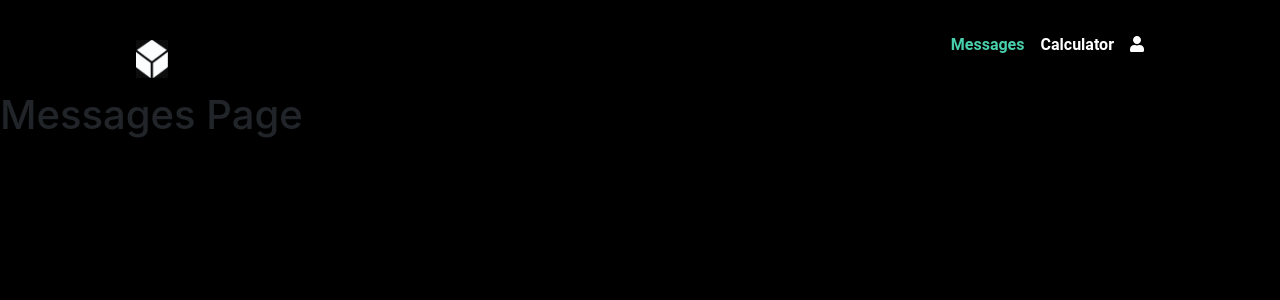
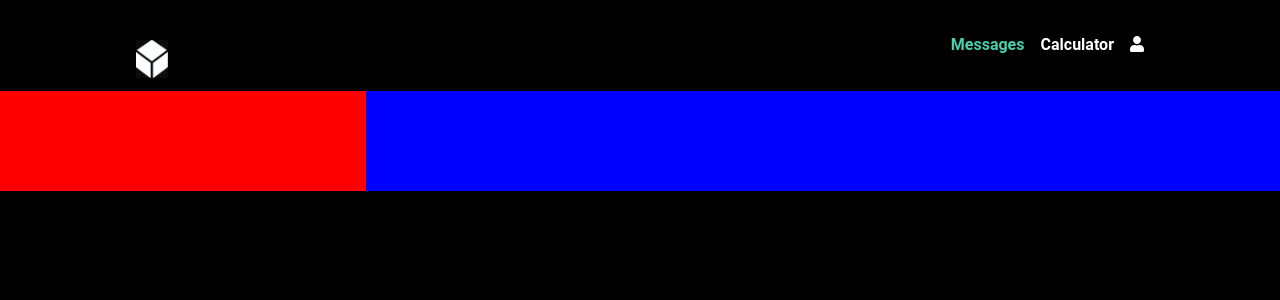
Before and after one commit to AndreiaGouveia/SSIN, a React (Create React App) app in the folder fe/: page /messages in a window 1280 px wide. Shown: the top 300 px of the page. Built offline with nearby package versions, Linux system fonts and the light colour scheme.

Commit message:
Start messages page

```diff
--- /dev/null
+++ b/fe/src/CSS/Messages.css
@@ -0,0 +1,26 @@
+#container {
+    display: flex;
+    flex-direction: row;
+}
+
+@media (max-width: 991px) {
+    #container {
+        flex-direction: column;
+    }
+}
+
+#container > * {
+    width: 100%;
+    height: 100px;
+}
+
+#contacts {
+    background-color: red;
+    flex-shrink: 2.5;
+    overflow: auto;
+    overflow-wrap: break-word;
+}
+
+#messages {
+    background-color: blue;
+}
--- a/fe/src/Pages/Messages.jsx
+++ b/fe/src/Pages/Messages.jsx
@@ -1,4 +1,5 @@
 import React from 'react';
+import './../CSS/Messages.css';
 
 class Messages extends React.Component {
 	constructor(props) {
@@ -10,7 +11,14 @@ class Messages extends React.Component {
 	render() {
 		return (
 			<>
-				<h1>Messages Page</h1>
+				<div id="container">
+					<div id="contacts">
+
+					</div>
+					<div id="messages">
+
+					</div>
+				</div>
 			</>
 		);
 	}
```
